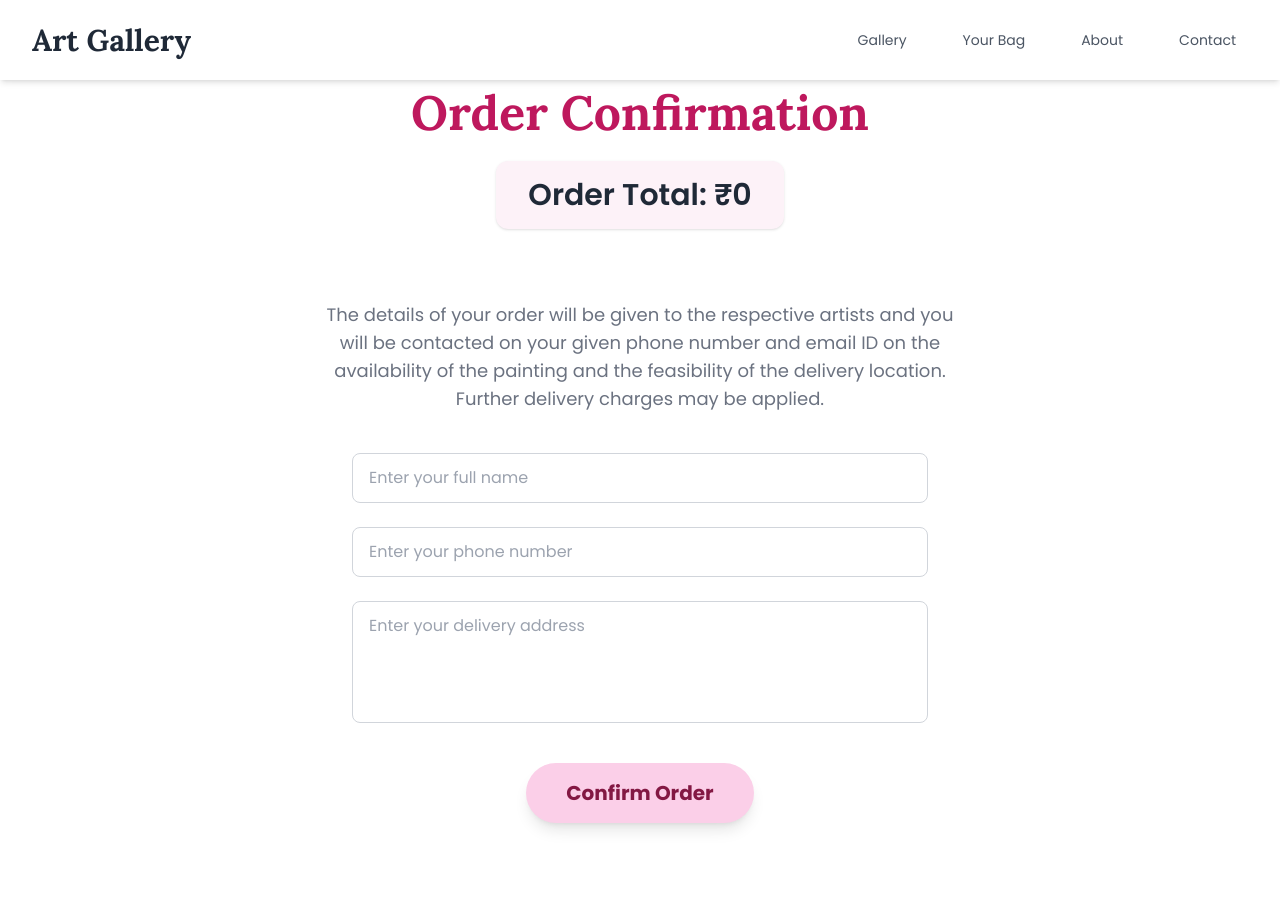
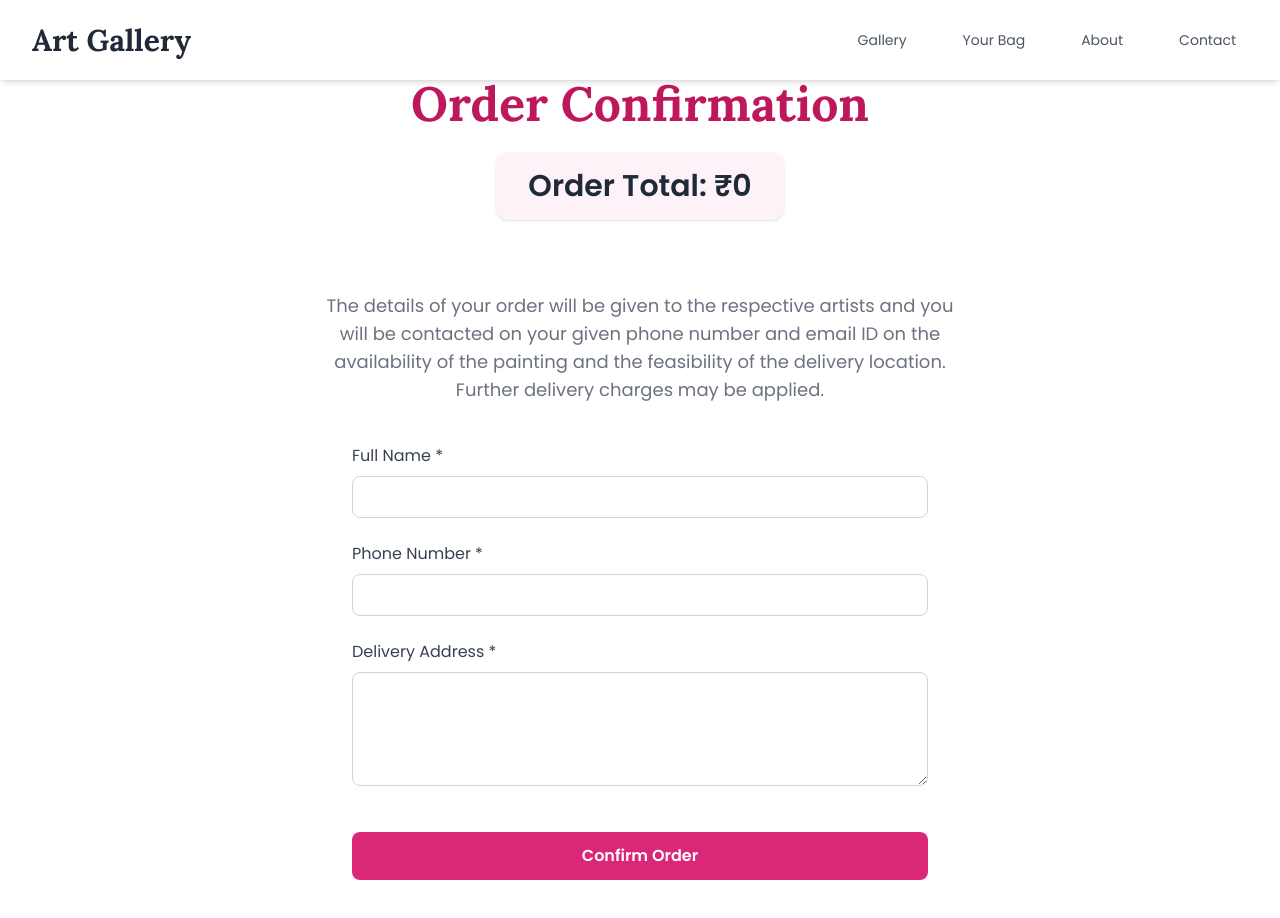
Before and after one commit to samagyasharma/website, a React (Vite) app: page /order-confirmation in a window 1280 px wide. Shown: the top 918 px of the page. Before the commit the page ends 880 px from the top, so only its background shows below. Built offline with nearby package versions, Linux system fonts and the light colour scheme; a web font is replaced by a local one.

Commit message:
Added receiving response in the Order Confirmation page

```diff
--- a/src/pages/OrderConfirmation.jsx
+++ b/src/pages/OrderConfirmation.jsx
@@ -1,6 +1,9 @@
 import React, { useEffect, useState } from "react";
+import { useNavigate } from "react-router-dom";
+import { toast } from "react-hot-toast";
 
 const OrderConfirmation = () => {
+  const navigate = useNavigate();
   const [total, setTotal] = useState(0);
   const [confirmedPaintings, setConfirmedPaintings] = useState([]);
   const [showToast, setShowToast] = useState(false);
@@ -8,6 +11,7 @@ const OrderConfirmation = () => {
   const [name, setName] = useState("");
   const [phone, setPhone] = useState("");
   const [address, setAddress] = useState("");
+  const [isSubmitting, setIsSubmitting] = useState(false);
 
   useEffect(() => {
     // Read confirmed paintings from localStorage
@@ -24,29 +28,45 @@ const OrderConfirmation = () => {
     setTotal(sum);
   }, []);
 
-  const handleConfirmOrder = (e) => {
+  const handleSubmit = async (e) => {
     e.preventDefault();
-    if (!name.trim()) {
-      setToastMsg("Please fill Full Name");
-      setShowToast(true);
-      setTimeout(() => setShowToast(false), 2500);
-      return;
+    setIsSubmitting(true);
+
+    try {
+      // Get form values
+      const name = document.getElementById("name").value;
+      const phone = document.getElementById("phone").value;
+      const address = document.getElementById("address").value;
+
+      // Create the paragraph
+      const paragraph = `Name: ${name}\nPhone: ${phone}\nAddress: ${address}`;
+
+      // Submit to Google Form
+      const response = await fetch(
+        "https://docs.google.com/forms/d/e/1FAIpQLSdtzQpJHepevl6ebR0uXou9UbA4FCA092gt-HyIBXo_bTKbSg/formResponse",
+        {
+          method: "POST",
+          mode: "no-cors",
+          headers: {
+            "Content-Type": "application/x-www-form-urlencoded",
+          },
+          body: `entry.644748385=${encodeURIComponent(paragraph)}`,
         }
-    if (!phone.trim()) {
-      setToastMsg("Please fill Phone Number");
-      setShowToast(true);
-      setTimeout(() => setShowToast(false), 2500);
-      return;
+      );
+
+      // Show success message
+      toast.success("Order confirmed successfully!");
+
+      // Navigate to home page after a short delay
+      setTimeout(() => {
+        navigate("/");
+      }, 2000);
+    } catch (error) {
+      console.error("Error submitting form:", error);
+      toast.error("Failed to confirm order. Please try again.");
+    } finally {
+      setIsSubmitting(false);
     }
-    if (!address.trim()) {
-      setToastMsg("Please fill Delivery Address");
-      setShowToast(true);
-      setTimeout(() => setShowToast(false), 2500);
-      return;
-    }
-    setToastMsg("Your order has been received! Thank you!");
-    setShowToast(true);
-    setTimeout(() => setShowToast(false), 2500);
   };
 
   return (
@@ -67,34 +87,55 @@ const OrderConfirmation = () => {
       <p className="text-center text-gray-500 font-poppins text-base md:text-lg leading-relaxed mt-10 max-w-2xl mx-auto px-2">
         The details of your order will be given to the respective artists and you will be contacted on your given phone number and email ID on the availability of the painting and the feasibility of the delivery location. Further delivery charges may be applied.
       </p>
-      <form className="max-w-xl mx-auto mt-10 flex flex-col gap-6 w-full" onSubmit={handleConfirmOrder}>
+      <form onSubmit={handleSubmit} className="max-w-xl mx-auto mt-10 flex flex-col gap-6 w-full">
+        <div>
+          <label htmlFor="name" className="block text-gray-700 font-poppins mb-2">
+            Full Name *
+          </label>
           <input
             type="text"
-          placeholder="Enter your full name"
-          className="border border-gray-300 rounded-lg px-4 py-3 font-poppins text-base focus:outline-none focus:ring-2 focus:ring-pink-200 transition"
+            id="name"
+            required
+            className="w-full px-4 py-2 border border-gray-300 rounded-lg focus:ring-2 focus:ring-pink-500 focus:border-transparent"
             value={name}
             onChange={e => setName(e.target.value)}
           />
+        </div>
+        <div>
+          <label htmlFor="phone" className="block text-gray-700 font-poppins mb-2">
+            Phone Number *
+          </label>
           <input
             type="tel"
-          placeholder="Enter your phone number"
-          className="border border-gray-300 rounded-lg px-4 py-3 font-poppins text-base focus:outline-none focus:ring-2 focus:ring-pink-200 transition"
+            id="phone"
+            required
+            className="w-full px-4 py-2 border border-gray-300 rounded-lg focus:ring-2 focus:ring-pink-500 focus:border-transparent"
             value={phone}
             onChange={e => setPhone(e.target.value)}
           />
+        </div>
+        <div>
+          <label htmlFor="address" className="block text-gray-700 font-poppins mb-2">
+            Delivery Address *
+          </label>
           <textarea
-          rows={4}
-          placeholder="Enter your delivery address"
-          className="border border-gray-300 rounded-lg px-4 py-3 font-poppins text-base focus:outline-none focus:ring-2 focus:ring-pink-200 transition resize-none"
+            id="address"
+            required
+            rows="4"
+            className="w-full px-4 py-2 border border-gray-300 rounded-lg focus:ring-2 focus:ring-pink-500 focus:border-transparent"
             value={address}
             onChange={e => setAddress(e.target.value)}
-        />
+          ></textarea>
+        </div>
         <div className="flex justify-center mt-4">
           <button
             type="submit"
-            className="bg-pink-200 text-pink-900 font-poppins font-bold text-xl px-10 py-4 rounded-full shadow-lg transition-all duration-300 hover:scale-105 hover:bg-pink-300 focus:outline-none focus:ring-2 focus:ring-pink-200"
+            disabled={isSubmitting}
+            className={`w-full bg-pink-600 text-white py-3 px-6 rounded-lg hover:bg-pink-700 transition-colors font-poppins font-semibold ${
+              isSubmitting ? "opacity-50 cursor-not-allowed" : ""
+            }`}
           >
-            Confirm Order
+            {isSubmitting ? "Confirming..." : "Confirm Order"}
           </button>
         </div>
       </form>
```
Lines whose indentation alone changed are shown as unchanged.
